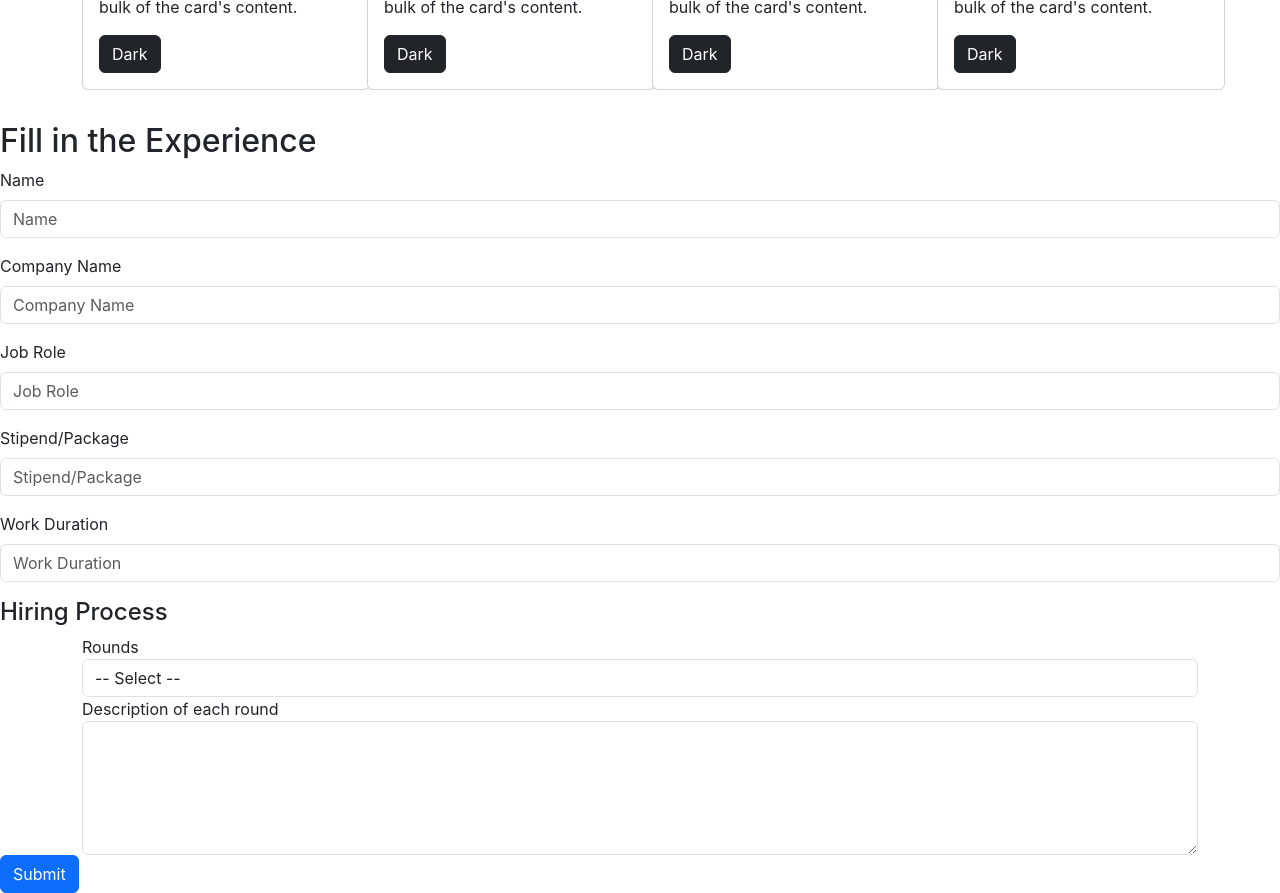
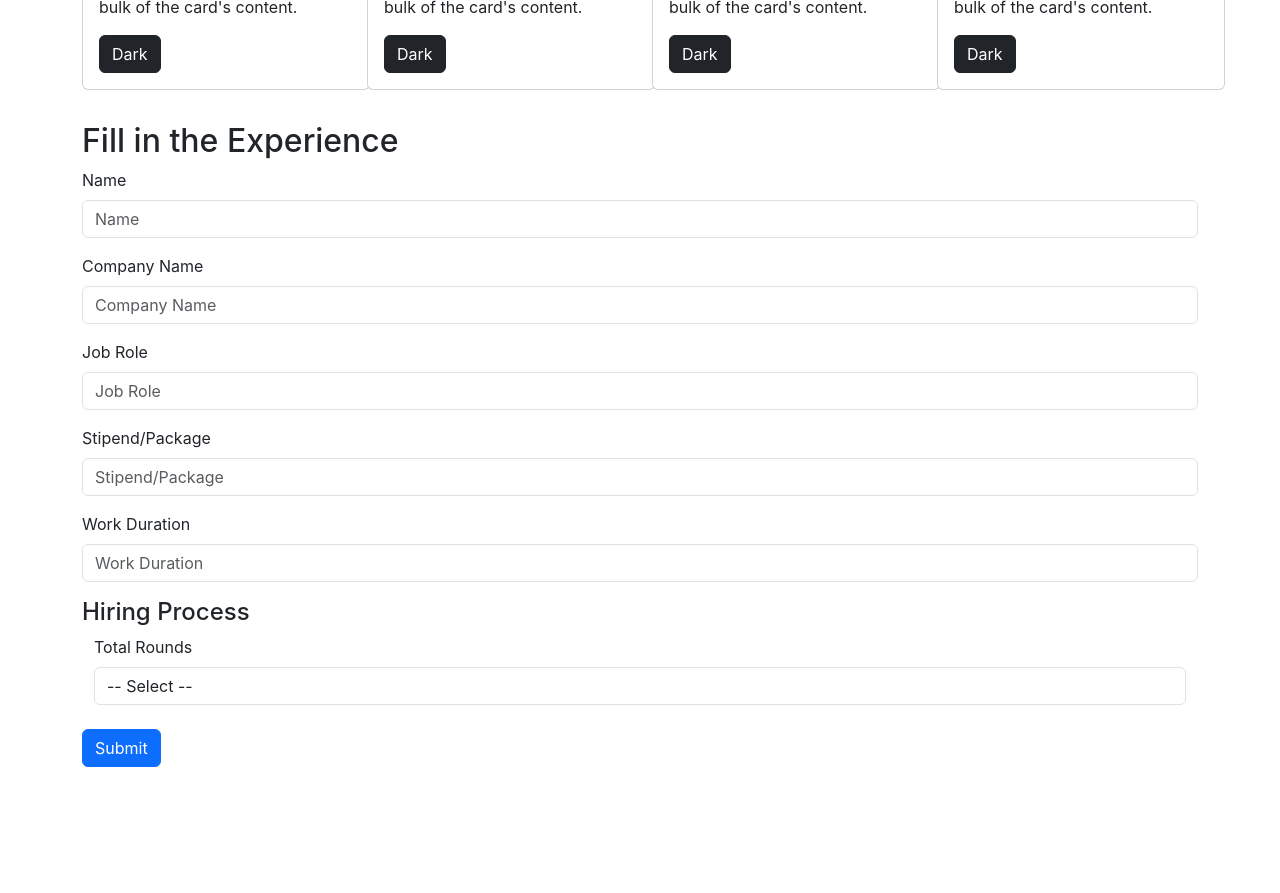
Before and after one commit to Shru2808/React_Blogging_Website, a React (Create React App) app: page / in a window 1280 px wide. Shown: the part 260-1153 px from the top of the page. After the commit the page ends 1043 px from the top, so only its background shows below. Built offline with nearby package versions, Linux system fonts and the light colour scheme.

Commit message:
Added Js for round description and Search button in navbar

```diff
--- a/src/components/Form.js
+++ b/src/components/Form.js
@@ -3,7 +3,12 @@ import React, { useState } from "react";
 const Form = () => {
   const [formData, setFormData] = useState({
     name: "",
-    email: "",
+    Companyname: "",
+    JobRole: "",
+    Package: "",
+    Duration: "",
+    rounds: 0,
+    roundDescriptions: [],
   });
 
   const handleChange = (e) => {
@@ -24,14 +29,28 @@ const Form = () => {
     // Reset the form
     setFormData({
       name: "",
-      email: "",
+      Companyname: "",
+      JobRole: "",
+      Package: "",
+      Duration: "",
+      rounds: 0,
+      roundDescriptions: [],
     });
   };
 
+  const handleRoundDescriptionChange = (e, index) => {
+    const { name, value } = e.target;
+    setFormData((prevFormData) => ({
+      ...prevFormData,
+      [name]: value,
+    }));
+  };
+
   return (
-    <>
-      <h2> Fill in the Experience </h2>
+    <div className="container">
+      <h2>Fill in the Experience</h2>
       <form onSubmit={handleSubmit}>
+        {/* ... Your existing form inputs ... */}
         <div className="mb-3">
           <label htmlFor="name" className="form-label">
             Name
@@ -102,25 +121,46 @@ const Form = () => {
             onChange={handleChange}
           />
         </div>
+
         <h4>Hiring Process</h4>
-        <div class="container">
-          <label htmlFor="dropdown">Rounds</label>
-          <select class="form-control" id="dropdown">
+        <div className="container">
+          <label htmlFor="dropdown">Total Rounds</label>
+          <select
+            className="form-control my-2"
+            id="dropdown"
+            name="rounds"
+            value={formData.rounds}
+            onChange={handleChange}
+          >
             <option value="">-- Select --</option>
-            <option value="option1">1</option>
-            <option value="option2">2</option>
-            <option value="option3">3</option>
+            <option value="1">1</option>
+            <option value="2">2</option>
+            <option value="3">3</option>
           </select>
         </div>
-        <div class="container">
-          <label for="message-input">Description of each round</label>
-          <textarea class="form-control" id="message-input" rows="5"></textarea>
+        <div className="container" id="textAreasContainer">
+          {/* Dynamically create text areas */}
+          {Array.from({ length: formData.rounds }, (_, index) => (
+            <div key={index} className="mb-3">
+
+              <textarea
+                className="form-control my-3"
+                id={`roundDescription${index + 1}`}
+                name={`roundDescription${index + 1}`}
+                placeholder={`Description of Round ${index + 1}`}
+                value={formData[`roundDescription${index + 1}`]}
+                onChange={(e) => handleRoundDescriptionChange(e, index)}
+                rows="8"
+              ></textarea>
+            </div>
+          ))}
         </div>
-        <button type="submit" className="btn btn-primary">
+
+        <button type="submit" className="btn btn-primary my-3">
           Submit
         </button>
       </form>
-    </>
+    </div>
   );
 };
 
--- a/src/components/navbar.js
+++ b/src/components/navbar.js
@@ -40,7 +40,12 @@ const Navbar = () => {
             </a>
           </li>
         </ul>
+        <form className="d-flex" role="search">
+        <input className="form-control me-2" type="search" placeholder="Search" aria-label="Search"/>
+        <button className="btn btn-outline-dark" type="submit">Search</button>
+      </form>
       </div>
+
     </nav>
   );
 };
```
